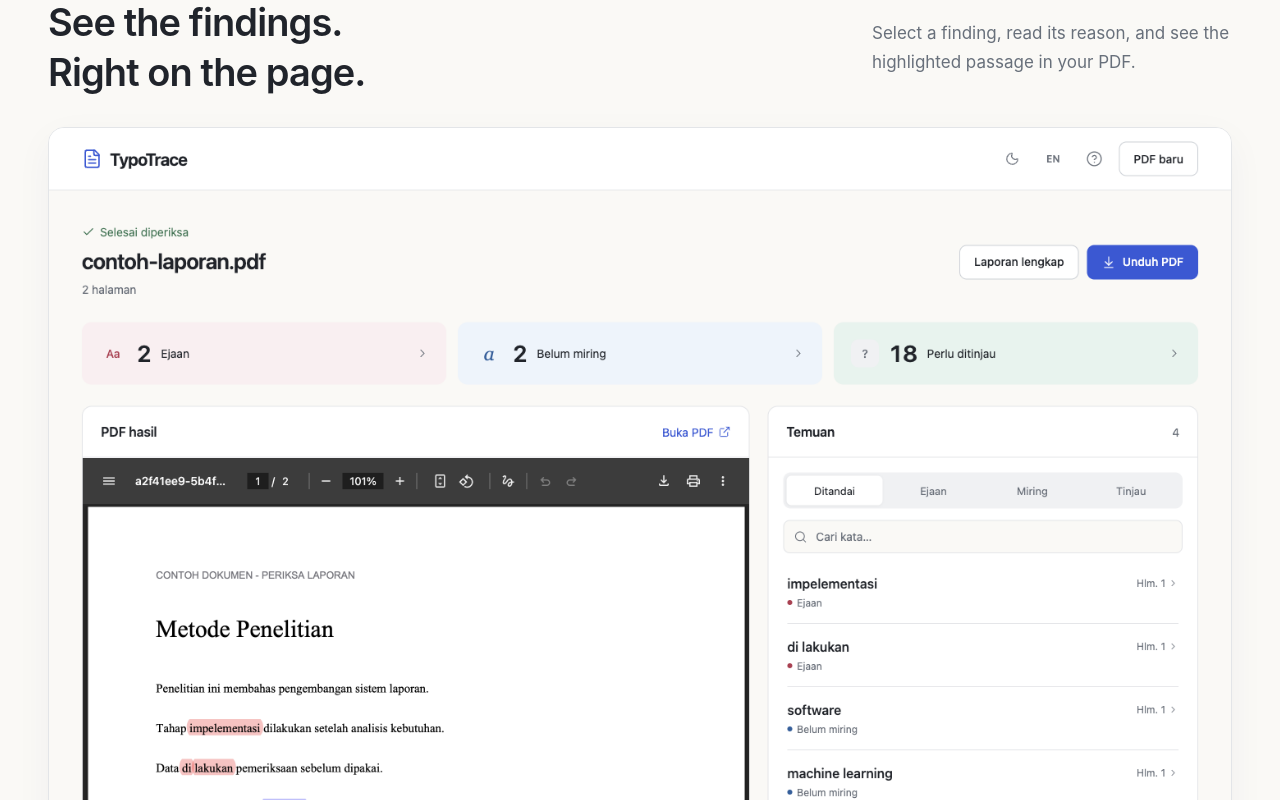
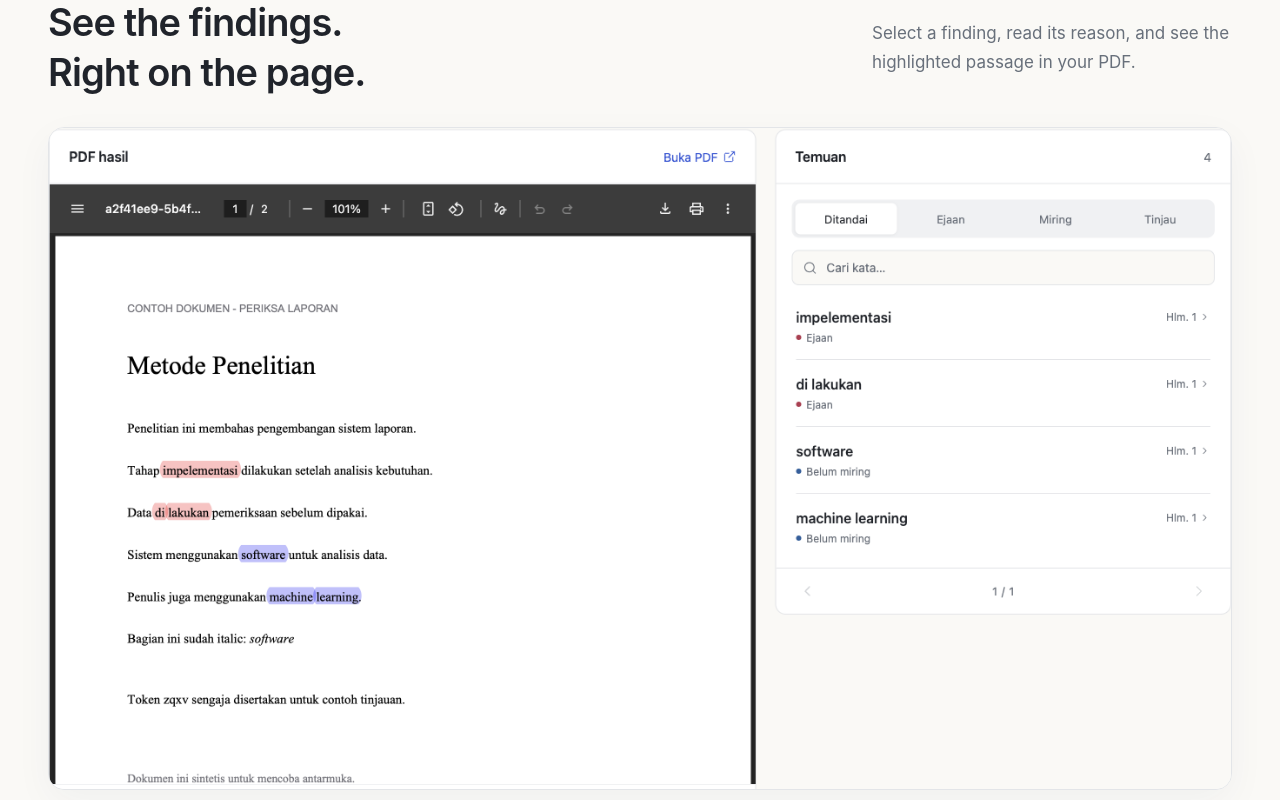
Before and after one commit to Ardiannnnnn/TypoDetection, a Next.js app: page /en in a window 1280 px wide. Shown: the part 780-1580 px from the top of the page. Built offline with nearby package versions, Linux system fonts and the light colour scheme.

Commit message:
style: focus sample preview on PDF and findings

```diff
--- a/src/app/globals.css
+++ b/src/app/globals.css
@@ -363,8 +363,9 @@ dialog>.button { width: 100%; margin-top: 24px; }
 .actual-product .section-heading h2 { white-space: pre-line; font-size: 38px; }
 .actual-product .section-heading p { max-width: 360px; font-size: 17px; line-height: 1.65; }
 .actual-product .section-heading { align-items: center; margin-bottom: 30px; }
-.product-capture { display: block; border: 1px solid var(--line); border-radius: 16px; overflow: hidden; background: var(--surface); box-shadow: 0 12px 38px #1929530b; }
-.product-capture img { display: block; width: 100%; height: auto; }
+.product-capture { position: relative; aspect-ratio: 1360 / 762; display: block; border: 1px solid var(--line); border-radius: 16px; overflow: hidden; background: var(--surface); box-shadow: 0 12px 38px #1929530b; }
+/* Show the PDF/findings region (x40,y338) of the 1440x1100 source capture. */
+.product-capture img { position: absolute; display: block; width: 105.882353%; max-width: none; height: auto; left: -2.941176%; top: -44.356955%; }
 .product-benefits { display: flex; flex-wrap: wrap; justify-content: center; gap: 20px 40px; padding-top: 25px; font-size: 15px; }
 .product-benefits span { display: inline-flex; align-items: center; gap: 9px; }
 .product-benefits svg { width: 18px; height: 18px; color: var(--success); }
```
